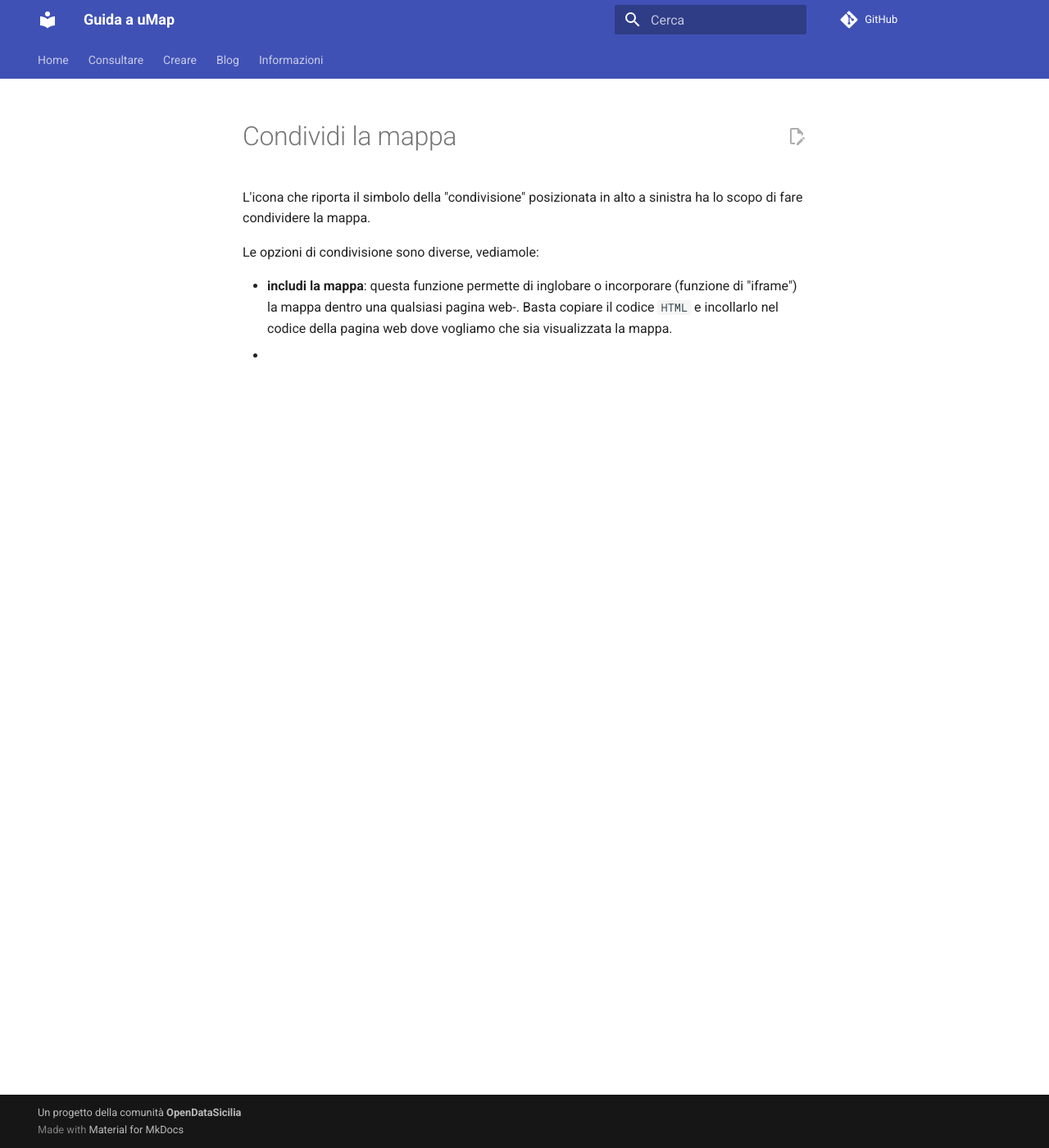
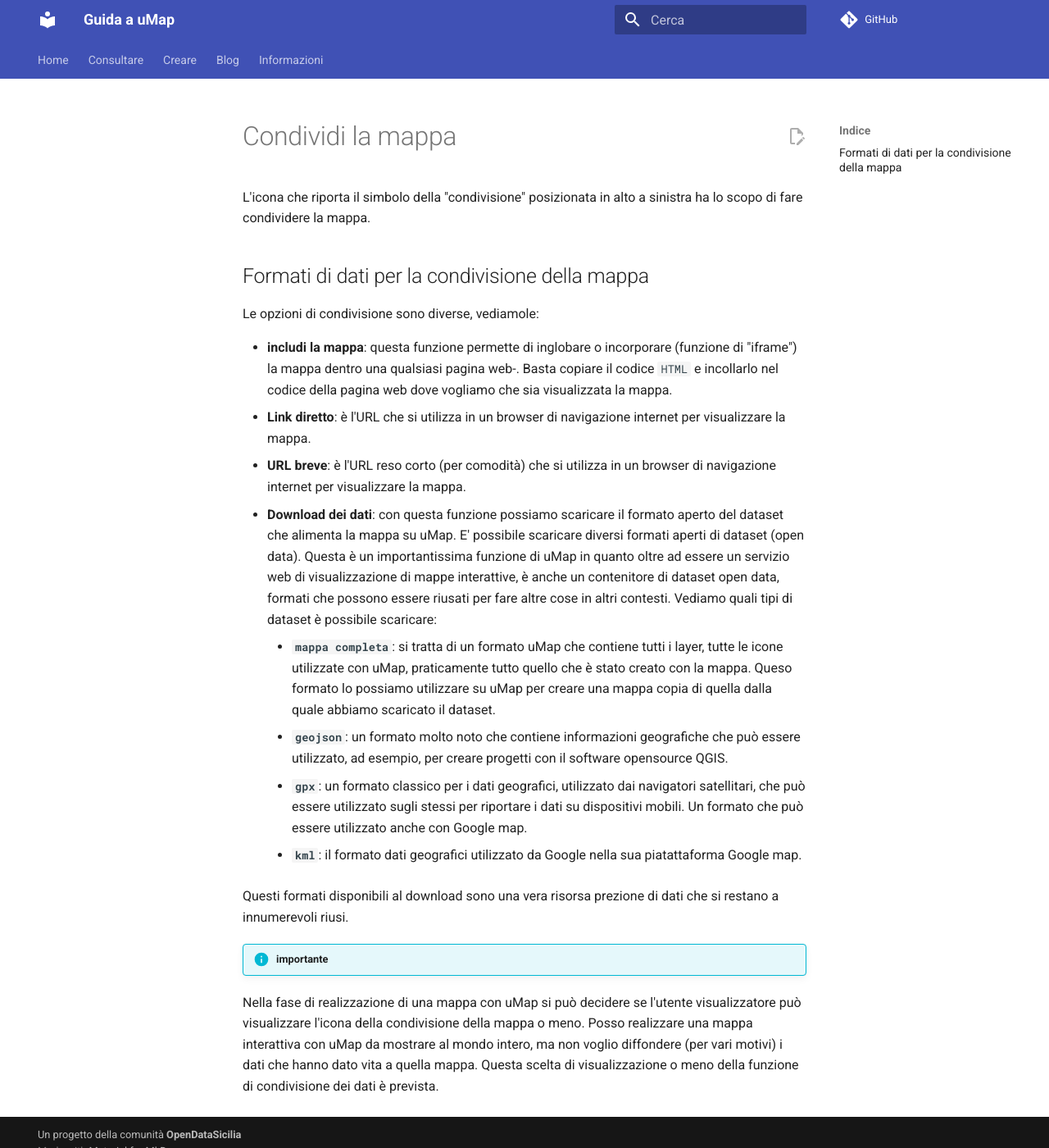
Before and after one commit to opendatasicilia/guida-umap, an MkDocs documentation site: the page built from docs/consultare/condividi.md, in a window 1280 px wide and 1400 px high. Shown: the whole window at 82% size. Built offline with MkDocs 1.6.1 and Material for MkDocs 9.7.7, drawn with Linux system fonts in a browser that asks for light colours; comment, search, counter and statistics services are not loaded.

Commit message:
Update condividi.md

```diff
--- a/docs/consultare/condividi.md
+++ b/docs/consultare/condividi.md
@@ -2,7 +2,21 @@
 
 L'icona che riporta il simbolo della "condivisione" posizionata in alto a sinistra ha lo scopo di fare condividere la mappa.
 
+## Formati di dati per la condivisione della mappa
+
 Le opzioni di condivisione sono diverse, vediamole:
 
   - **includi la mappa**: questa funzione permette di inglobare o incorporare (funzione di "iframe") la mappa dentro una qualsiasi pagina web-. Basta copiare il codice `HTML` e incollarlo nel codice della pagina web dove vogliamo che sia visualizzata la mappa.
-  -
+  - **Link diretto**: è l'URL che si utilizza in un browser di navigazione internet per visualizzare la mappa.
+  - **URL breve**: è l'URL reso corto (per comodità) che si utilizza in un browser di navigazione internet per visualizzare la mappa.
+  - **Download dei dati**: con questa funzione possiamo scaricare il formato aperto del dataset che alimenta la mappa su uMap. E' possibile scaricare diversi formati aperti di dataset (open data). Questa è un importantissima funzione di uMap in quanto oltre ad essere un servizio web di visualizzazione di mappe interattive, è anche un contenitore di dataset open data, formati che possono essere riusati per fare altre cose in altri contesti. Vediamo quali tipi di dataset è possibile scaricare:
+      - **`mappa completa`**: si tratta di un formato uMap che contiene tutti i layer, tutte le icone utilizzate con uMap, praticamente tutto quello che è stato creato con la mappa. Queso formato lo possiamo utilizzare su uMap per creare una mappa copia di quella dalla quale abbiamo scaricato il dataset.
+      - **`geojson`**: un formato molto noto che contiene informazioni geografiche che può essere utilizzato, ad esempio, per creare progetti con il software opensource QGIS.
+      - **`gpx`**: un formato classico per i dati geografici, utilizzato dai navigatori satellitari, che può essere utilizzato sugli stessi per riportare i dati su dispositivi mobili. Un formato che può essere utilizzato anche con Google map.
+      - **`kml`**: il formato dati geografici utilizzato da Google nella sua piatattaforma Google map.
+
+Questi formati disponibili al download sono una vera risorsa prezione di dati che si restano a innumerevoli riusi.
+
+!!! info "importante"
+
+Nella fase di realizzazione di una mappa con uMap si può decidere se l'utente visualizzatore può visualizzare l'icona della condivisione della mappa o meno. Posso realizzare una mappa interattiva con uMap da mostrare al mondo intero, ma non voglio diffondere (per vari motivi) i dati che hanno dato vita a quella mappa. Questa scelta di visualizzazione o meno della funzione di condivisione dei dati è prevista.
```
